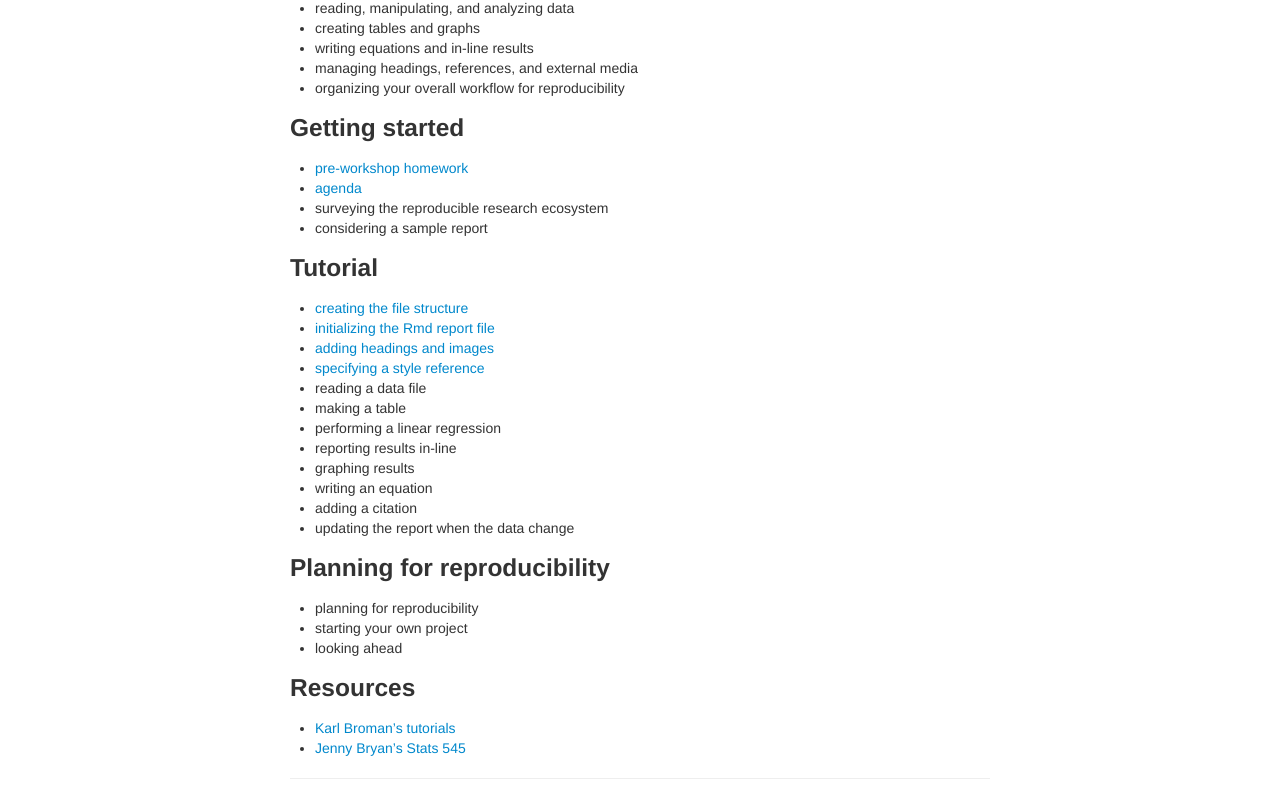
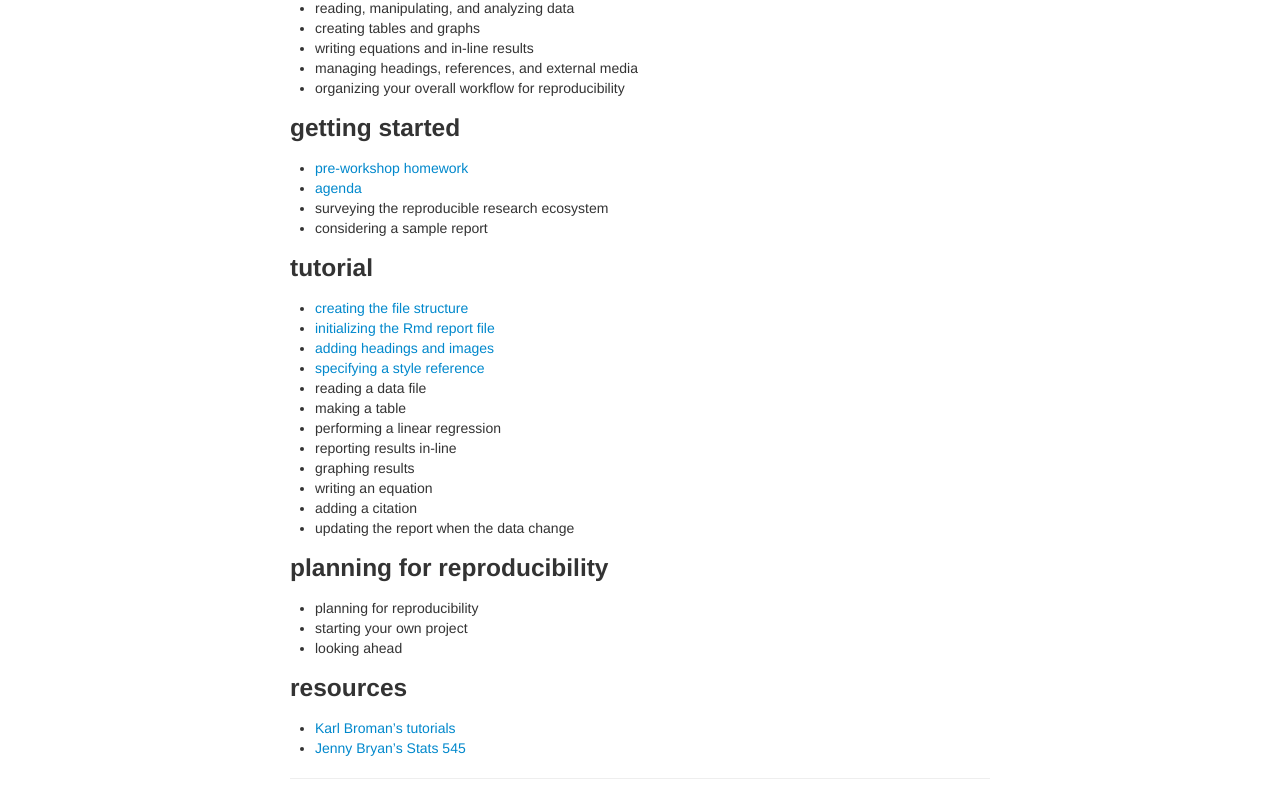
Before and after one commit to DSR-RHIT/creating-reproducible-reports, a Jekyll site: the page built from index.md, in a window 1280 px wide. Shown: the part 234-1020 px from the top of the page. Built offline with Jekyll 4.4.1, drawn with Linux system fonts in a browser that asks for light colours.

```diff
--- a/index.md
+++ b/index.md
@@ -16,14 +16,14 @@ The workshop entails two 3-hour sessions. We focus on these tasks, commonly enco
 - managing headings, references, and external media
 - organizing your overall workflow for reproducibility
 
-### Getting started
+### getting started
 
 - [pre-workshop homework](pages/pre-workshop-hw.html)
 - [agenda](pages/agenda.html)
 - surveying the reproducible research ecosystem
 - considering a sample report
 
-### Tutorial
+### tutorial
 
 - [creating the file structure](pages/getting-started.html)
 - [initializing the Rmd report file](pages/initialize-Rmd.html)
@@ -38,13 +38,13 @@ The workshop entails two 3-hour sessions. We focus on these tasks, commonly enco
 - adding a citation
 - updating the report when the data change
 
-### Planning for reproducibility
+### planning for reproducibility
 
 - planning for reproducibility
 - starting your own project
 - looking ahead
 
-### Resources
+### resources
 
 - [Karl Broman's tutorials](http://kbroman.org/pages/tutorials.html)
 - [Jenny Bryan's Stats 545](http://stat545.com/)
```
